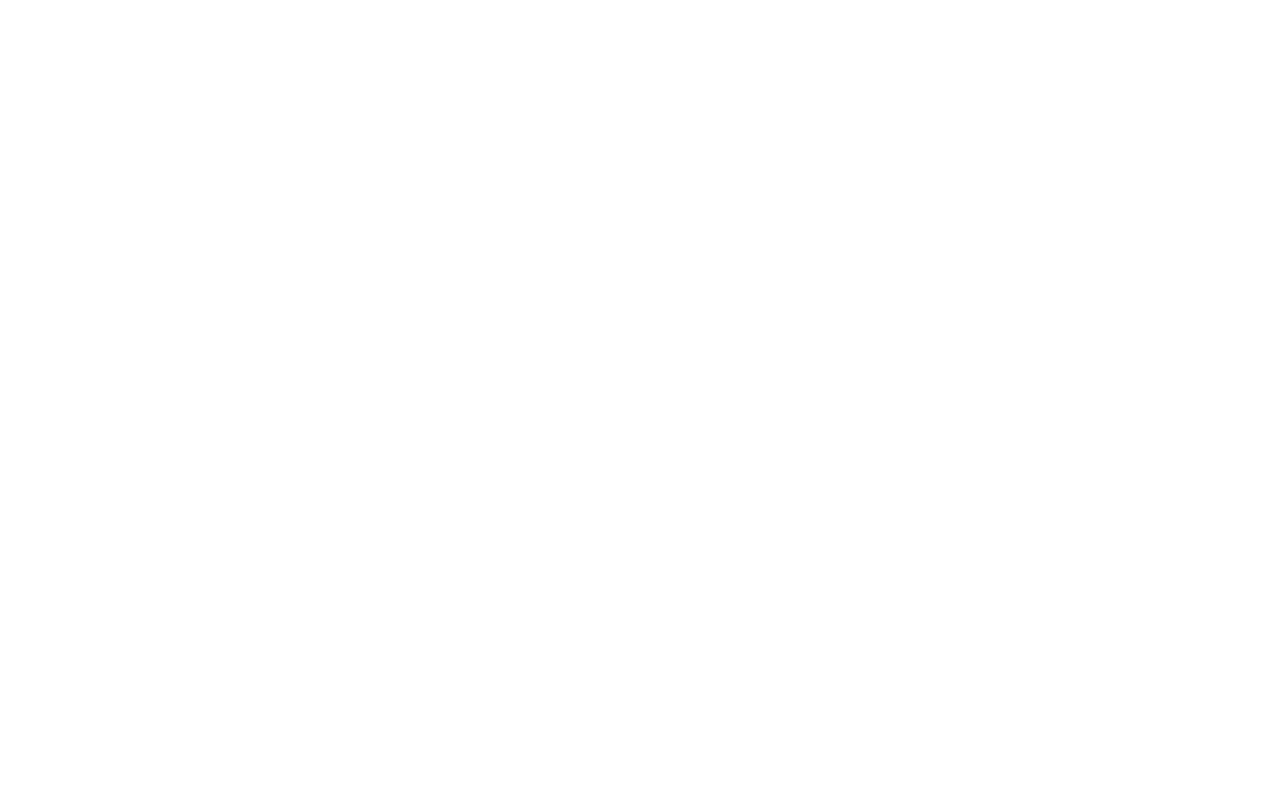
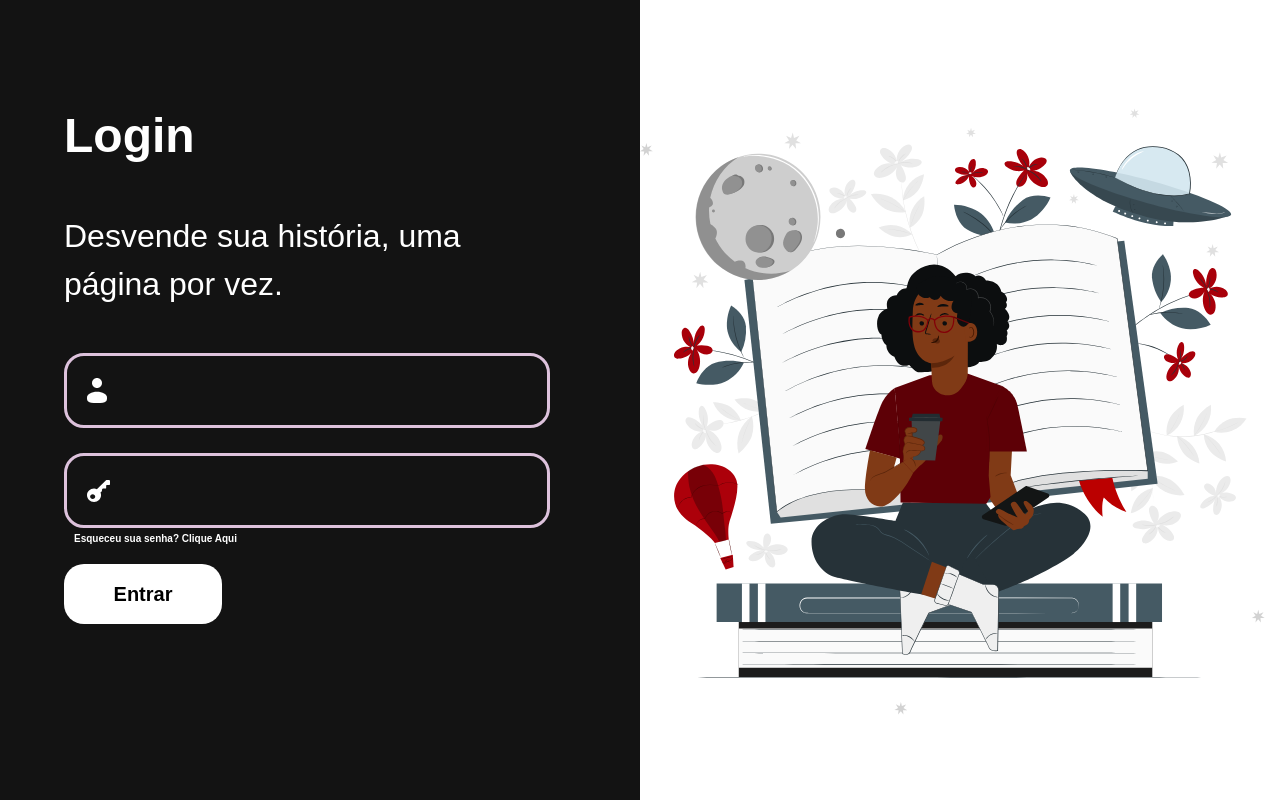
Before and after one commit to Sayd-Developer/Diario-front-end, a React (Vite) app: page / in a window 1280 px wide. Before the commit this address had no page. Built offline with nearby package versions, Linux system fonts and the light colour scheme.

Commit message:
Rotas De Login

```diff
--- a/src/navigation/routes.tsx
+++ b/src/navigation/routes.tsx
@@ -24,7 +24,11 @@
 export const routes = [
   {
     element: <LayoutLogin />,
-    children: [{ path: "/login", element: Private(Login) }],
+    children: [{ path: "/", element: Private(Login) }],
+  },
+  {
+    element: <LayoutLogin />,
+    children: [{ path: "/Login", element: Private(Login) }],
   },
   {
     element: <LayoutHome />,
--- a/src/pages/Login/index.tsx
+++ b/src/pages/Login/index.tsx
@@ -13,6 +13,7 @@
 import KeyLogin from "../../assets/icons/iconKeyLogin.svg"
 import UserLogin from "../../assets/icons/iconUserLogin.svg"
 import { useState } from "react"
+import { useNavigate } from "react-router"
 
 export default function Login() {
   const [name, setName] = useState("")
@@ -22,6 +23,8 @@
     setName((previName) => previName + "")
     setName(name + "")
   }
+
+  const navigate = useNavigate()
 
   return (
     <Container>
@@ -47,7 +50,7 @@
 
             <h3>Esqueceu sua senha? Clique Aqui</h3>
           </ContainerBody>
-          <ContainerFooter>
+          <ContainerFooter onClick={() => navigate("/inicio")}>
             <button>Entrar</button>
           </ContainerFooter>
         </ContainerContent>
```
